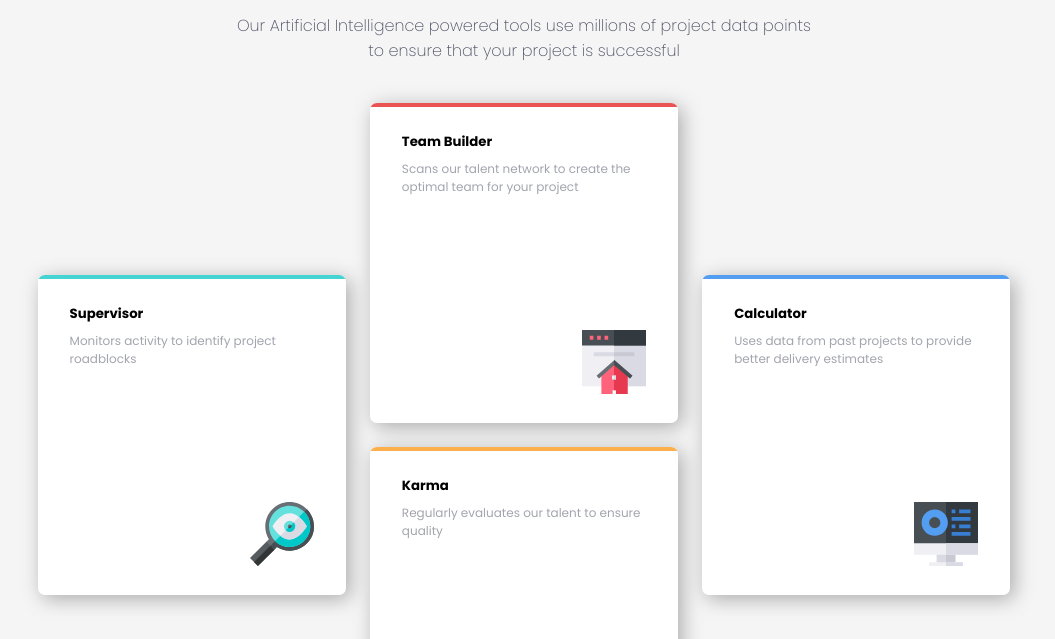
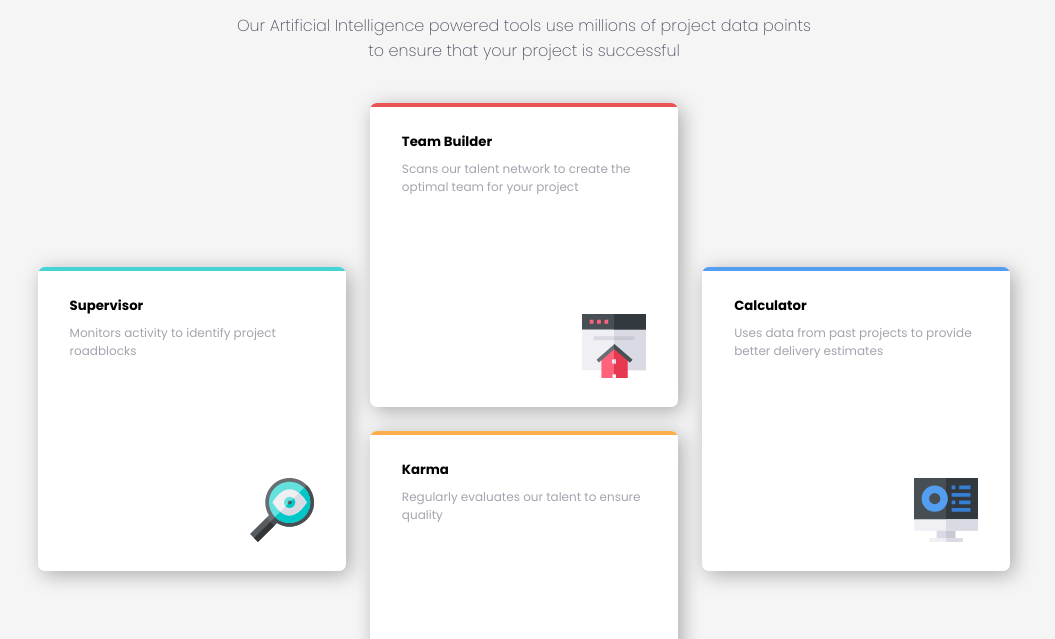
Before and after one commit to NiravParmar3654/four-card-feature-section-master, a plain HTML site: page index.html in a window 1280 px wide. Shown: the part 157-796 px from the top of the page, without its empty margins (116-1171 px from the left). Drawn offline with Linux system fonts and the light colour scheme.

Commit message:
Update style.css

```diff
--- a/style.css
+++ b/style.css
@@ -92,7 +92,7 @@ body::-webkit-scrollbar{
 .main .card{
     --padding-tb: 1.8rem;
     --padding-lr: 2rem;
-    height: 40vh;
+    height: 38vh;
     width: 100%;
     background-color: var(--clr-natural-300);
     border-radius: 7px;
```
